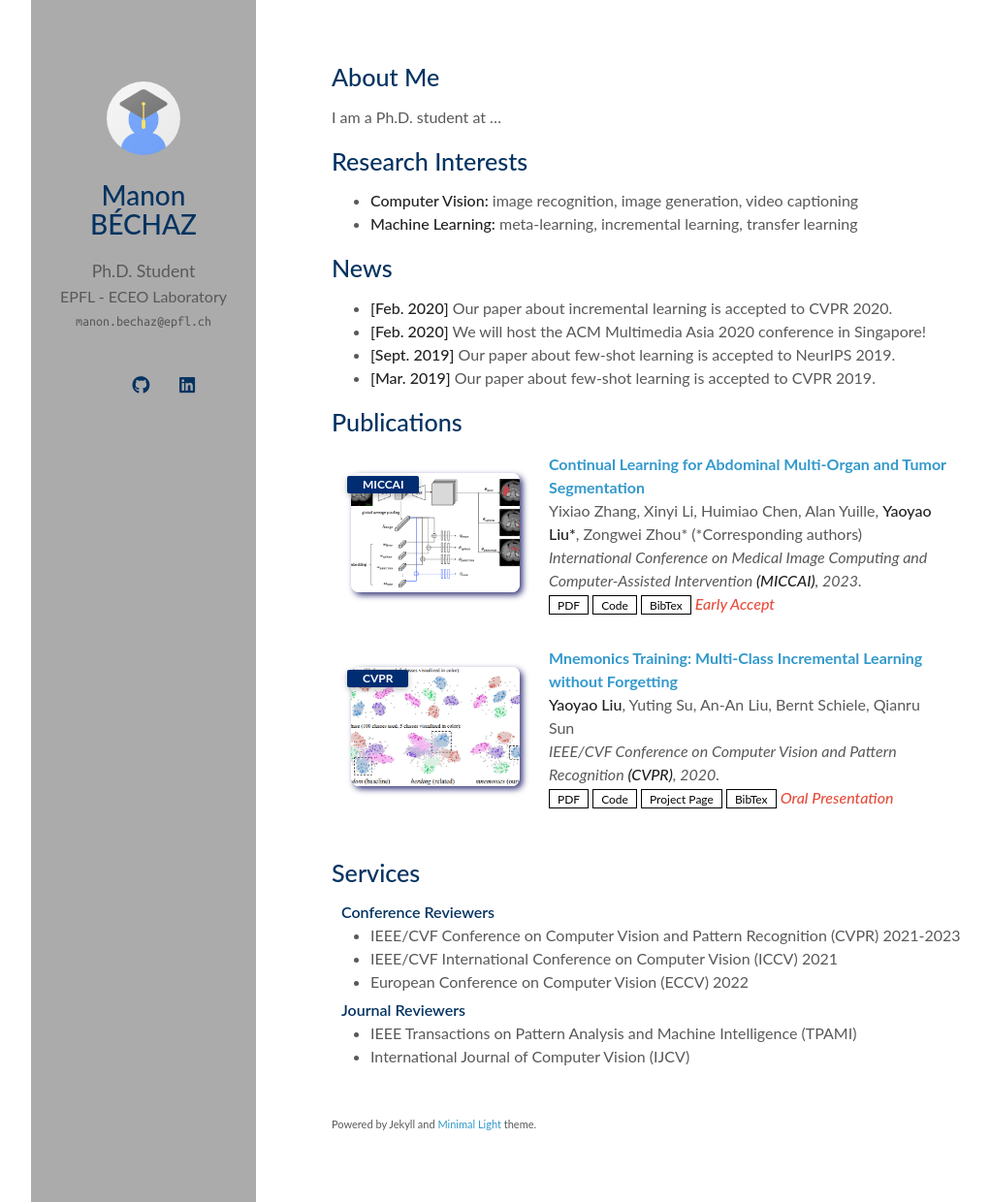
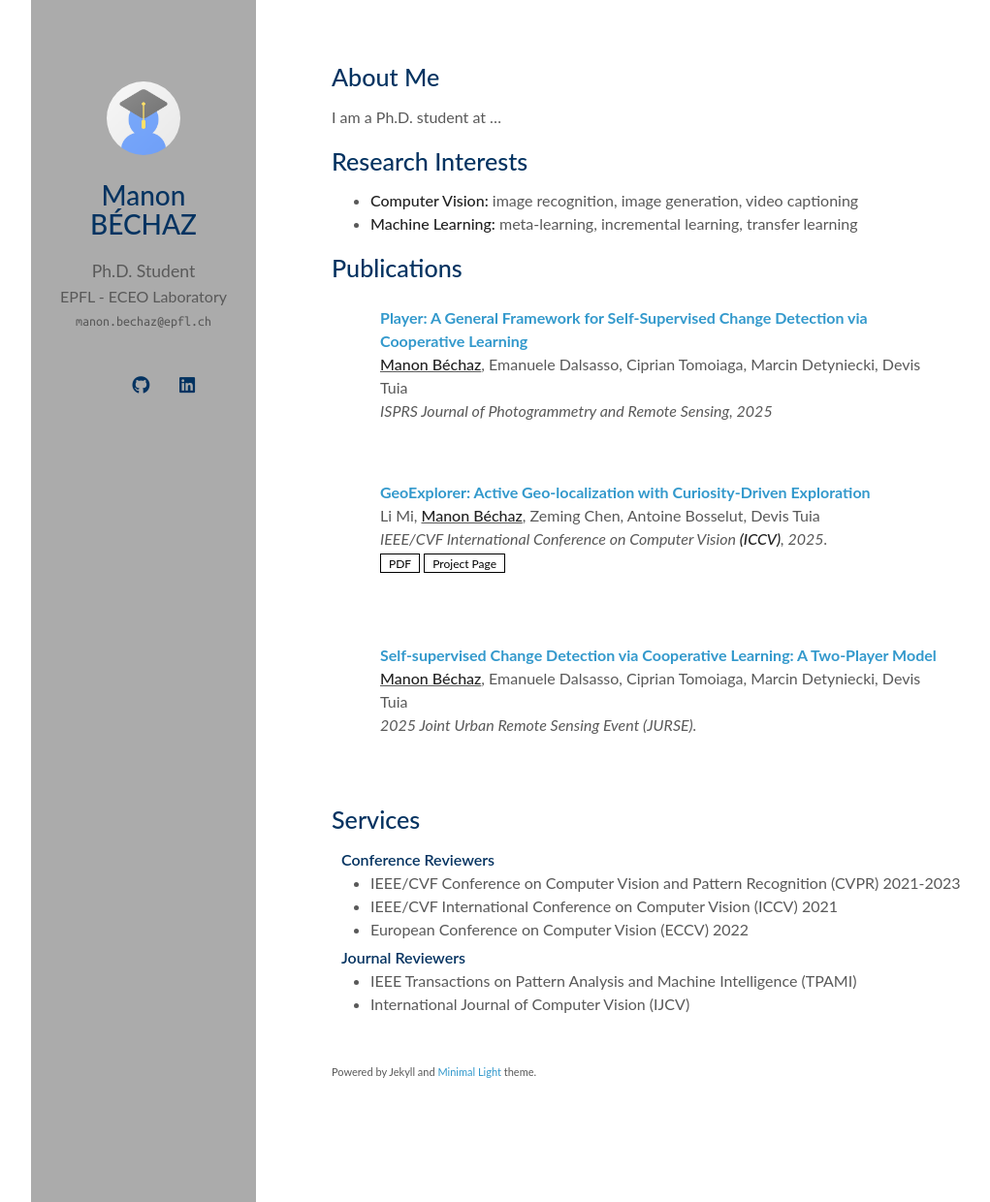
Before and after one commit to mannexbcz/manonbechaz.github.io, a Jekyll site: the page built from index.md, in a window 1280 px wide and 1240 px high. Shown: the whole window at 97% size, without its empty margins (128-1149 px from the left). Built offline with Jekyll 4.4.1, drawn with Linux system fonts in a browser that asks for light colours; a style sheet for code colours, icons or effects is not loaded; our own code applies the rules of GitHub Pages for plain Markdown files.

Commit message:
test_publications

```diff
--- a/_data/publications.yml
+++ b/_data/publications.yml
@@ -1,22 +1,24 @@
 main:
 
-  - title: Continual Learning for Abdominal Multi-Organ and Tumor Segmentation
-    authors: Yixiao Zhang, Xinyi Li, Huimiao Chen, Alan Yuille, <strong>Yaoyao Liu*</strong>, Zongwei Zhou* (*Corresponding authors)
-    conference_short: MICCAI
-    conference: International Conference on Medical Image Computing and Computer-Assisted Intervention <strong>(MICCAI)</strong>, 2023.
-    pdf: https://arxiv.org/pdf/2306.00988.pdf
-    code: https://github.com/MrGiovanni/ContinualLearning
-    bibtex: https://bib.yliu.me/MICCAI23.txt
-    image: ./assets/img/teaser_example_2.png
-    notes: Early Accept
+  - title: "Player: A General Framework for Self-Supervised Change Detection via Cooperative Learning"
+    authors: <u><strong>Manon Béchaz</strong></u>, Emanuele Dalsasso, Ciprian Tomoiaga, Marcin Detyniecki, Devis Tuia
+    conference_short: ISPRS
+    conference: ISPRS Journal of Photogrammetry and Remote Sensing, 2025
+    page:
+    pdf:
+    image:
 
-  - title: "Mnemonics Training: Multi-Class Incremental Learning without Forgetting"
-    authors: <strong>Yaoyao Liu</strong>, Yuting Su, An-An Liu, Bernt Schiele, Qianru Sun
-    conference_short: CVPR
-    conference: IEEE/CVF Conference on Computer Vision and Pattern Recognition <strong>(CVPR)</strong>, 2020.
-    pdf: https://arxiv.org/pdf/2002.10211.pdf
-    code: https://github.com/yaoyao-liu/class-incremental-learning/tree/main/mnemonics-training
-    page: https://class-il.mpi-inf.mpg.de/mnemonics/
-    bibtex: https://class-il.mpi-inf.mpg.de/mnemonics/
-    notes: Oral Presentation
-    image: ./assets/img/teaser_example.png
+  - title: "GeoExplorer: Active Geo-localization with Curiosity-Driven Exploration"
+    authors: Li Mi, <u><strong>Manon Béchaz</strong></u>, Zeming Chen, Antoine Bosselut, Devis Tuia
+    conference_short: ICCV
+    conference: IEEE/CVF International Conference on Computer Vision <strong>(ICCV)</strong>, 2025.
+    page: https://limirs.github.io/GeoExplorer/
+    pdf: https://arxiv.org/abs/2508.00152
+    image:
+
+  - title: "Self-supervised Change Detection via Cooperative Learning: A Two-Player Model"
+    authors: <u><strong>Manon Béchaz</strong></u>, Emanuele Dalsasso, Ciprian Tomoiaga, Marcin Detyniecki, Devis Tuia
+    conference_short: JURSE
+    conference: 2025 Joint Urban Remote Sensing Event (JURSE).
+    pdf:
+    image:
--- a/index.md
+++ b/index.md
@@ -11,12 +11,6 @@ I am a Ph.D. student at ...
 - **Computer Vision:** image recognition, image generation, video captioning
 - **Machine Learning:** meta-learning, incremental learning, transfer learning
 
-## News
-
-- **[Feb. 2020]** Our paper about incremental learning is accepted to CVPR 2020.
-- **[Feb. 2020]** We will host the ACM Multimedia Asia 2020 conference in Singapore!
-- **[Sept. 2019]** Our paper about few-shot learning is accepted to NeurIPS 2019.
-- **[Mar. 2019]** Our paper about few-shot learning is accepted to CVPR 2019.
 
 {% include_relative _includes/publications.md %}
 
```
